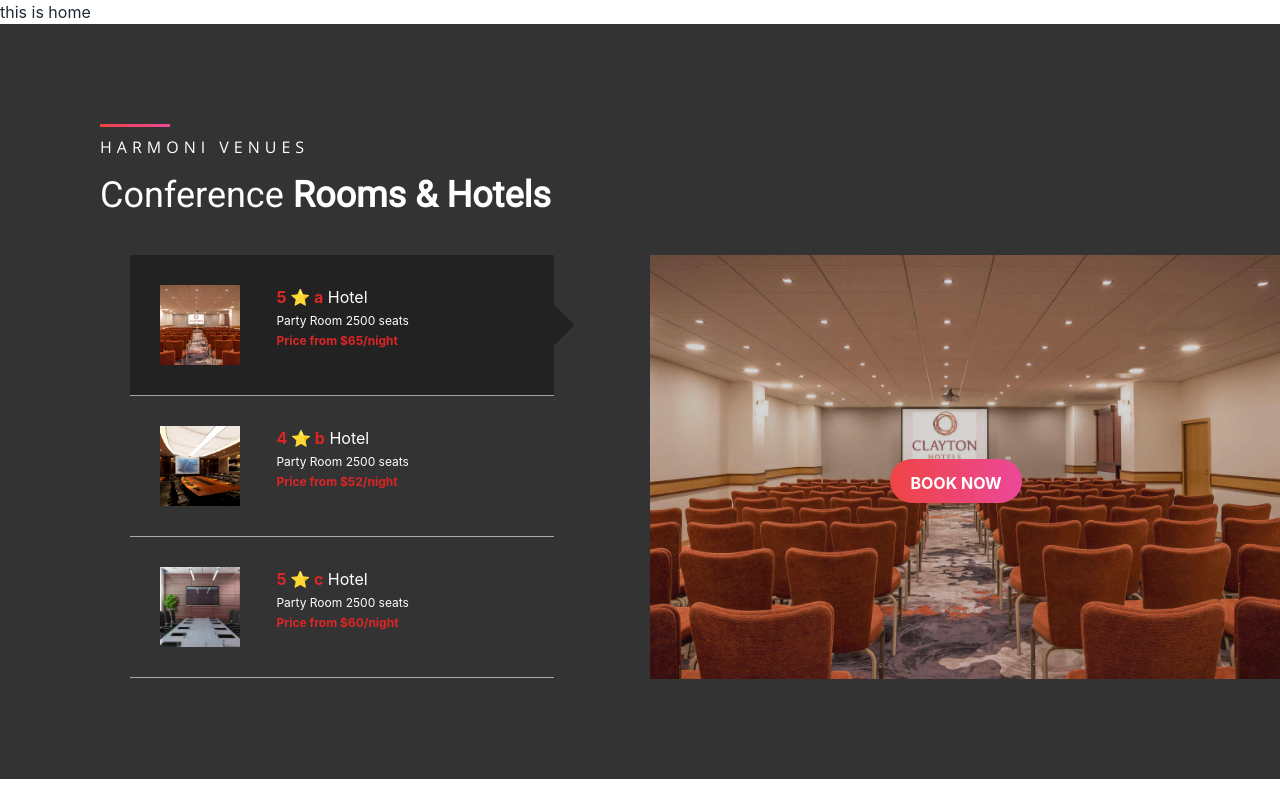
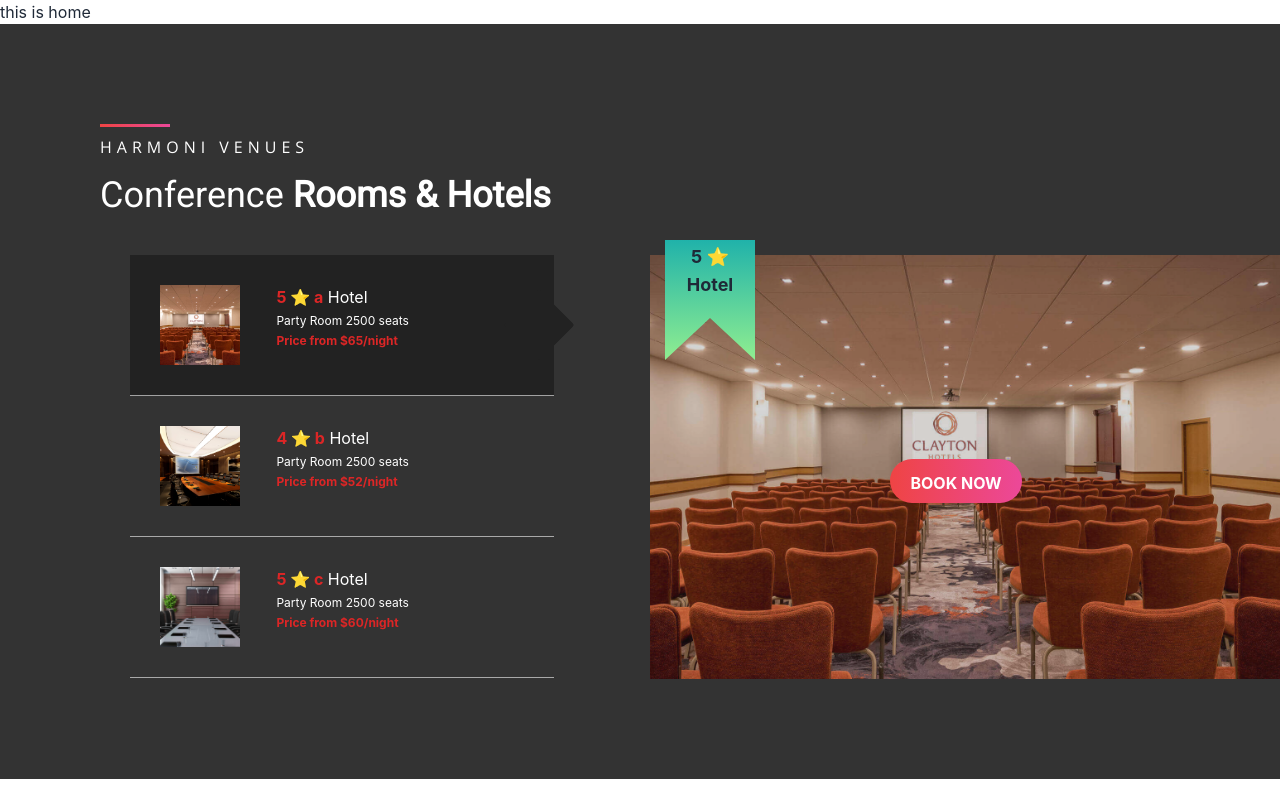
Before and after one commit to team-binarybrains/eventy-clientsite, a React (Create React App) app: page / in a window 1280 px wide. Built offline with nearby package versions, Linux system fonts and the light colour scheme.

Commit message:
booking image batch added

```diff
--- a/src/Components/Home/Venues/Venues.js
+++ b/src/Components/Home/Venues/Venues.js
@@ -44,7 +44,9 @@ const Venues = () => {
             </div>
             <div className={`h-[424px] sm:min-w-[500px] grow basis-[50%] shrink relative ${styles.highlight}`}>
                 <img src={select.img} alt="" className={`w-full h-[200px] sm:h-[424px] object-cover ${styles.child} opacity-80`}/>
-                <div className={`absolute`}></div>
+                <div className={`absolute top-0 left-0 ${styles.batch} flex justify-end pr-6`}>
+                    <p className='font-bold text-lg text-center rotate-90'>{select.star} ⭐ <br /> Hotel</p>
+                </div>
                 <button className={`absolute bg-gradient-to-r from-red-500 to-pink-500 top-[48%] right-[41%] px-5 py-2 pt-3 rounded-full text-white font-bold uppercase z-10 hover:scale-105 transition-transform active:scale-100`}>Book Now</button>
             </div>
         </div>
--- a/src/Components/Home/Venues/venue.module.css
+++ b/src/Components/Home/Venues/venue.module.css
@@ -51,3 +51,11 @@
     transition: filter 0.3s ;
     filter: blur(3.5px);
 }
+
+.batch{
+    height: 90px;
+    width: 120px;
+    background-image: linear-gradient(-270deg,lightgreen,lightseagreen);
+    clip-path: polygon(100% 0, 100% 50%, 100% 100%, 0% 100%, 35% 50%, 0% 0%);
+    transform: rotate(-90deg);
+}
```
